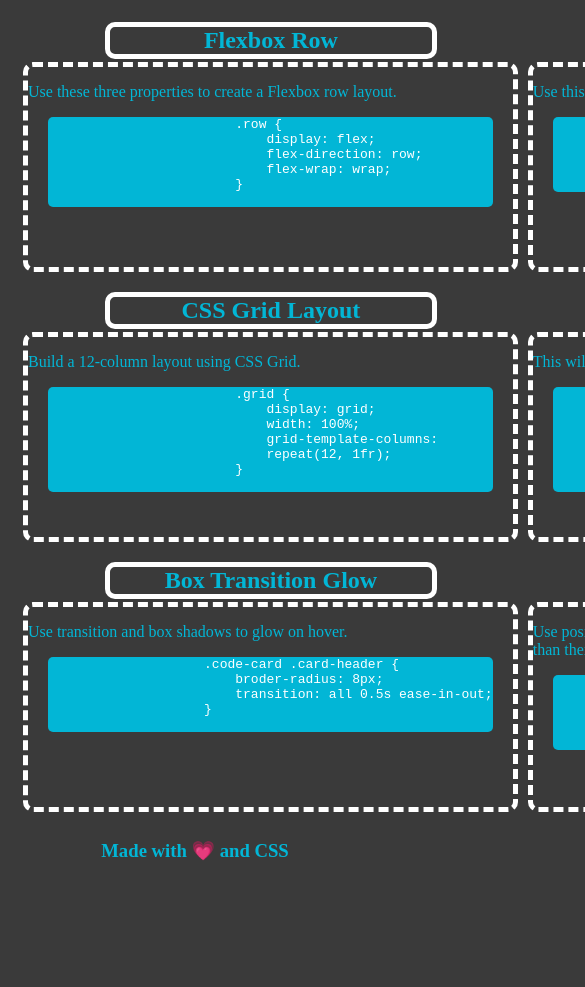
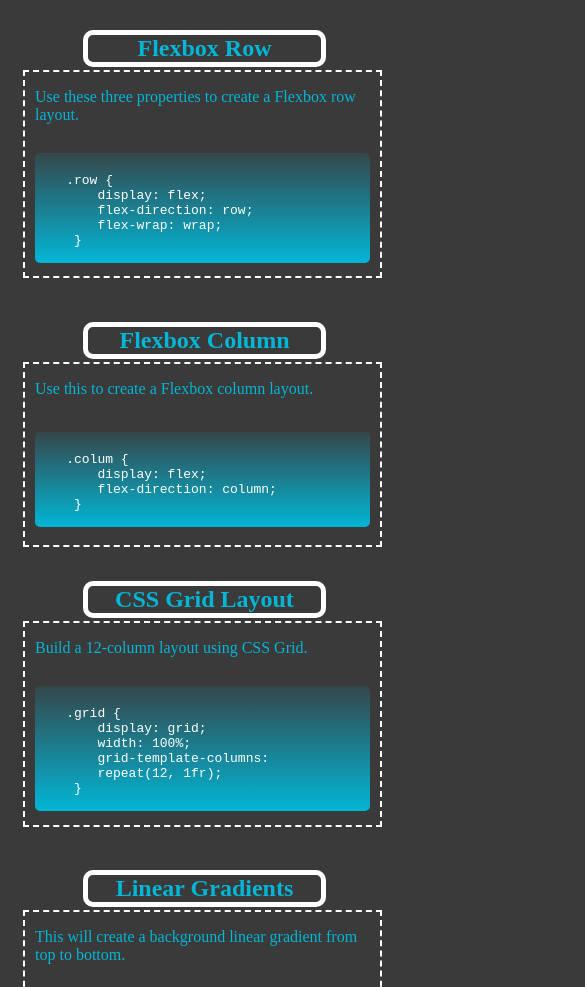
Before and after one commit to alecerf01/Mini-Project-1, a plain HTML site: page index.html in a window 390 px wide. Shown: the part 160-1147 px from the top of the page, 585 px wide, since content can reach past the window. Before the commit the page ends 1049 px from the top, so only its background shows below. Drawn offline with Linux system fonts and the light colour scheme.

Commit message:
added media queries for different viewports, changed some html elements and added transition

```diff
--- a/assets/style.css
+++ b/assets/style.css
@@ -2,10 +2,15 @@
     --theme: #02b6d6;
     --text: white;
     --border: 10px;
+    --bordercolor: white;
 }
 
 body {
-    background-color: rgb(58, 58, 58);
+    display:flex;
+    flex-direction: column;
+    background-color: #3a3a3a;
+    user-select: none;
+    min-height: 100vh;
 }
 
 
@@ -37,14 +42,18 @@
 
 p {
     color: var(--theme);
+    margin-left: 10px;
 }
 
 pre {
+    grid-area: 100%;
     display: flex;
     color: var(--text);
-    background-color: var(--theme);
+    background: linear-gradient(#35474b,var(--theme));
     border-radius: 5px;
-    margin: 0px 20px;
+    margin: 0px 10px;
+    padding-top: 20px;
+    user-select: text;
 }
 
 #footer {
@@ -52,11 +61,9 @@
 }
 
 .bottom {
+    margin-top: auto;
     display: flex;
     justify-content: center;
-    flex-wrap: wrap;
-    text-align: center;
-    align-items: flex-end;
 }
 
 /*Borders*/
@@ -65,18 +72,22 @@
     display: flex;
     justify-content: center;
     align-items: center;
-    border: 5px solid white;
+    border: 5px solid var(--bordercolor);
     border-radius: var(--border);
     margin-bottom: 3px;
     margin-left: 16.6%;
     width: 65%;
 }
 
+.headline:hover {
+    box-shadow: 0px 0px 20px 10px;
+    transition: all 3s;
+}
+
 
 
 .box {
-    border: 5px dashed white;
-    border-radius: var(--border);
+    border: 2px dashed var(--bordercolor);
     height: 200px;
     margin-top: 0;
 }
@@ -94,33 +105,53 @@
 }
 
 #row {
-    grid-area: rowF;
+    grid-area: 1fr "rowF";
 }
 
 #column {
-    grid-area: columnF;
+    grid-area: 1fr "columnF";
 }
 
 #grid {
-    grid-area: gridA;
+    grid-area: 1fr "gridA";
 }
 
 #gradients {
-    grid-area: gradients;
+    grid-area: 1fr "gradients";
 }
 
 #transition {
-    grid-area: transition;
+    grid-area: 1fr "transition";
 }
 
 #card {
-    grid-area: card;
+    grid-area: 1fr "card";
+}
+
+.box {
+    display: grid;
+    height: 70%;
+    margin-bottom: 50px;
+    grid-template-columns: 1fr;
+    grid-template-areas:
+    "subtext"
+    "code";
+}
+
+#subtext {
+    grid-area: "subtext";
+
+}
+
+#code {
+    grid-area: "code";
 }
 
 /* Media Queries */
 
-@media only screen and (max-width: 700px) {
+@media screen and (max-width: 1200px) {
     #heroGrid {
+        display: grid;
         grid-template-rows: 1fr 1fr 1fr;
         grid-template-columns: 1fr 1fr;
         grid-template-areas:
@@ -129,3 +160,19 @@
         "transition   card";
     }
 }
+
+@media screen
+and (max-width: 690px) {
+    #heroGrid {
+        display: grid;
+        grid-template-rows: 6fr;
+        grid-template-columns: 1fr;
+        grid-template-areas:
+        "rowF"
+        "columnF"
+        "gridA"
+        "gradients"
+        "transition"
+        "card";
+    }
+}
--- a/index.html
+++ b/index.html
@@ -21,9 +21,9 @@
         <div class="child" id="row">
             <h2 class="headline" id="flexboxRow">Flexbox Row</h2>
             <div class="box">
-                <p>Use these three properties to create a Flexbox row layout.</p>
+                <p id="subtext">Use these three properties to create a Flexbox row layout.</p>
                 <code>
-                    <pre>
+      <pre id="code">
     .row {
         display: flex;
         flex-direction: row;
@@ -90,7 +90,7 @@
                 <code>
                 <pre>
     .code-card .card-header {
-                        broder-radius: 8px;
+        border-radius: 8px;
         transition: all 0.5s ease-in-out;
      }
                 </pre>
```
Lines whose indentation alone changed are shown as unchanged.
